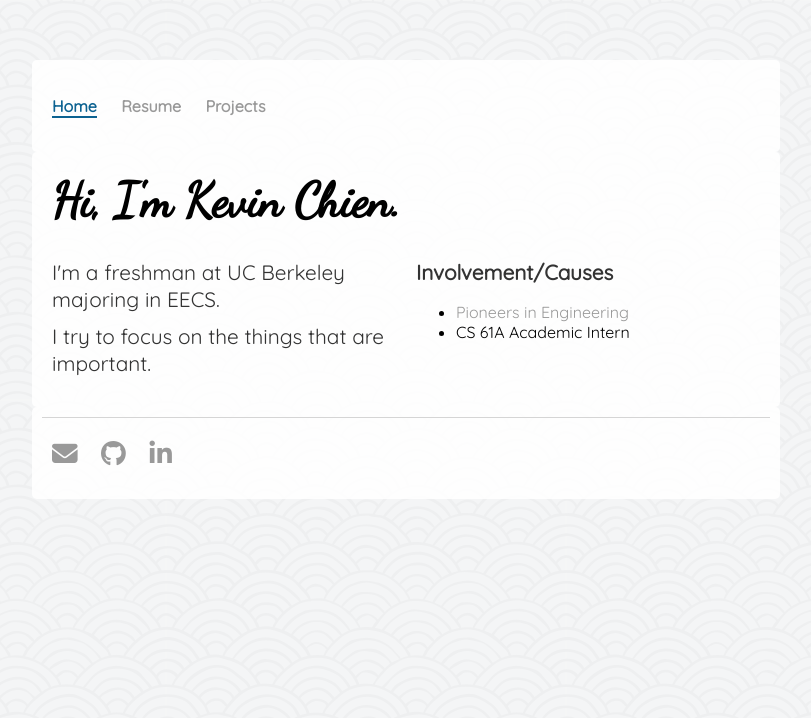
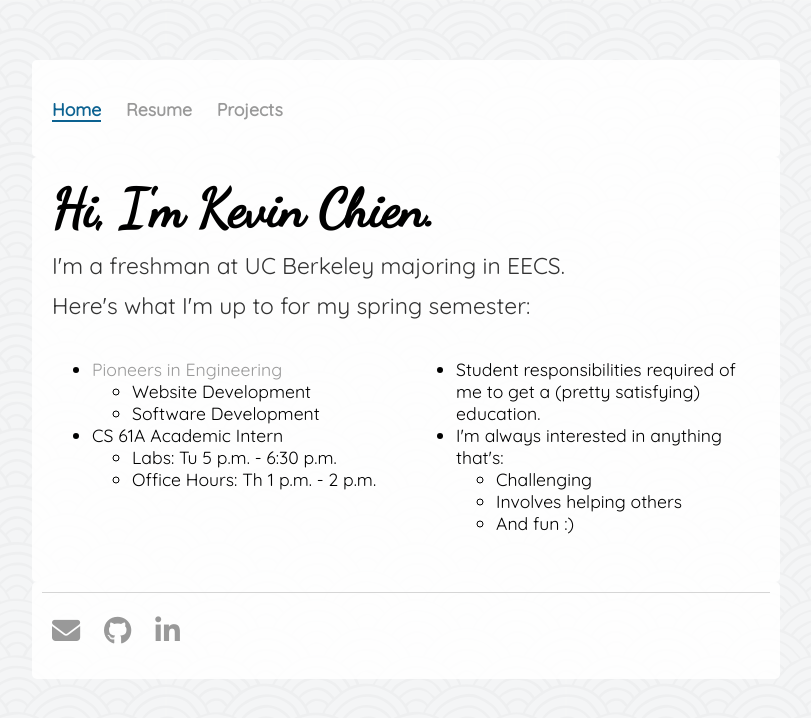
Before and after one commit to kev-chien/kev-chien.github.io, a Jekyll site: the page built from index.html, in a window 1280 px wide. Shown: the top 718 px of the page, without its empty margins (234-1045 px from the left). Built offline with Jekyll 4.4.1, drawn with Linux system fonts in a browser that asks for light colours; nearby versions of some CDN libraries.

```diff
--- a/404.html
+++ b/404.html
@@ -3,5 +3,4 @@ layout: default
 permalink: /404.html
 title: Uh-oh.
 ---
-<p>Uh-oh. Looks like that page doesn't exist. Either I have yet to fill this in
-or I deleted this page out of embarrassment.</p>
+<p>Uh-oh. Looks like that page doesn't exist. :(</p>
--- a/css/main.css
+++ b/css/main.css
@@ -22,7 +22,7 @@ nav ul li, footer ul li {
   display: inline;
   margin-right: 20px;
 }
-ul .index a {
+nav ul .index a {
   color: #0C6291;
   border-bottom: #0C6291 2px solid;
 }
@@ -47,12 +47,20 @@ h2 {
   font-size: 1.7em;
   line-height: 1.6em;
   margin: 0px 0px;
+  color: #333;
 }
 p {
   font-size: 1.3em;
   line-height: 1.3em;
   margin: 10px 0px;
   color: #333;
+}
+p.small {
+  font-size: 1em;
+}
+/* hacks all font-sizes */
+body {
+  font-size: 1.1em;
 }
 img {
   border: 1px solid #ddd;
@@ -74,9 +82,12 @@ footer {
 .tooltip .tooltiptext {
   visibility: hidden;
   opacity: 0;
-  background-color: black;
+  background-color: #222;
+  font-size: 0.9em;
+  line-height: 0.9em;
   color: #fff;
   text-align: center;
+  font-size: 1em;
   padding: 5px 0;
   border-radius: 6px;
   /* position on top */
@@ -146,3 +157,7 @@ footer {
     .col-12 {width: 100%;}
     body {width: 748px}
 }
+.connect-vertical {
+  padding: 0px 10px;
+  margin: 0px 0px;
+}
--- a/index.html
+++ b/index.html
@@ -6,19 +6,53 @@ id: home
 <div class="row">
 	<div class="col-12 col-m-12">
 		<h1>Hi, I'm Kevin Chien.</h1>
+		<p>I'm a freshman at UC Berkeley majoring in EECS.</p>
+		<p>Here's what I'm up to for my spring semester:</p>
 	</div>
-	<div class="col-6 col-m-5">
-		<p>I'm a freshman at UC Berkeley majoring in EECS.</p>
-		<p>I try to focus on the things that are important.
-		</p>
+	<div class="col-6 col-m-6 connect-vertical">
+		<ul>
+			<li>
+				<a href="https://pioneers.berkeley.edu/">
+					<div class="tooltip">
+						Pioneers in Engineering
+						<div class="tooltiptext">
+							Feel free to contact me or leadership about joining Pioneers!
+						</div>
+					</div>
+				</a>
+			</li>
+				<ul>
+				<li>Website Development</li>
+				<li>Software Development</li>
+				</ul>
+			<li>CS 61A Academic Intern</li>
+				<ul>
+					<li>Labs: Tu 5 p.m. - 6:30 p.m.</li>
+					<li>Office Hours: Th 1 p.m. - 2 p.m.</li>
+				</ul>
+		</ul>
+	</div>
+	<div class="col-6 col-m-6 connect-vertical">
+		<ul>
+			<li>Student responsibilities required of me to get
+				a (pretty satisfying) education.</li>
+			<li>I'm always interested in anything that's:</li>
+				<ul>
+					<li>Challenging</li>
+					<li>Involves helping others</li>
+					<li>And fun :)</li>
+				</ul>
+		</ul>
 	</div>
 	<div class="col-6 col-m-7">
-		<p><strong>Involvement/Causes</strong></p>
-		<ul>
-			<li><a href="https://pioneers.berkeley.edu/">Pioneers in Engineering</a></li>
-			<li>CS 61A Academic Intern</li>
-		</ul>
 		<!-- img width 2448, height 3264 -->
 		<!-- <img id="me" src="/assets/me.jpg" alt "Picture of Me"> -->
 	</div>
 </div>
+<!--
+<div class="row">
+	<div class="col-12">
+		<h2> Thanks for stopping by!</h2>
+	</div>
+</div>
+-->
```
Also changed, not shown: projects/index.html (+18 -12 lines).
